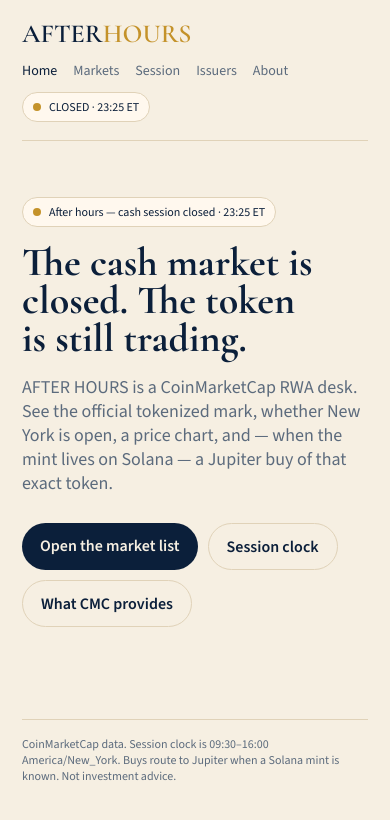
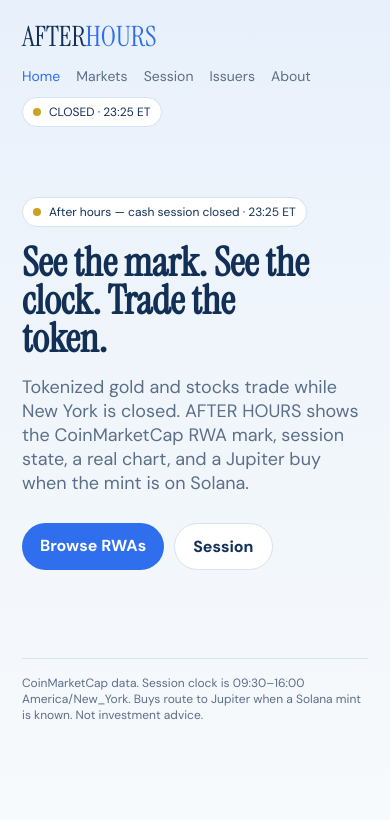
Before and after one commit to Benito3262/afterhours, a React (Vite) app: page / in a window 390 px wide. Shown: the top 820 px of the page. Built offline with nearby package versions, Linux system fonts and the light colour scheme.

Commit message:
Blue desk charts intervals jupiter

```diff
--- a/src/index.css
+++ b/src/index.css
@@ -1,75 +1,51 @@
-@import url("https://fonts.googleapis.com/css2?family=Cormorant+Garamond:wght@600;700&family=Source+Sans+3:wght@400;600&display=swap");
+@import url("https://fonts.googleapis.com/css2?family=DM+Sans:wght@400;600;700&family=Instrument+Serif:ital@0;1&display=swap");
 :root {
-  --cream: #f6efe2;
-  --paper: #fff8ee;
-  --navy: #0b1f3a;
-  --navy2: #16345c;
-  --gold: #c4922a;
-  --gold2: #e3b34a;
-  --line: #e0d2b8;
-  --muted: #5c6b7d;
+  --bg: #eef4fb;
+  --paper: #ffffff;
+  --navy: #123056;
+  --blue: #2f6fed;
+  --blue2: #1d4ed8;
+  --gold: #c9a227;
+  --line: #d5e2f2;
+  --muted: #5b6f88;
 }
 * { box-sizing: border-box; }
 html, body, #root { margin: 0; min-height: 100%; }
-body {
-  font-family: "Source Sans 3", sans-serif;
-  background: var(--cream);
-  color: var(--navy);
-}
+body { font-family: "DM Sans", sans-serif; background: linear-gradient(180deg, #e8f0fb 0%, var(--bg) 30%, #f7fafc 100%); color: var(--navy); }
 a { color: inherit; }
 .shell { max-width: 1100px; margin: 0 auto; padding: 0 22px 80px; }
-header.nav {
-  display: flex; align-items: center; justify-content: space-between;
-  gap: 12px; padding: 18px 0; border-bottom: 1px solid var(--line);
-  flex-wrap: wrap;
-}
-.brand { font-family: "Cormorant Garamond", serif; font-size: 26px; text-decoration: none; }
-.brand span { color: var(--gold); }
+header.nav { display: flex; align-items: center; justify-content: space-between; gap: 12px; padding: 18px 0; flex-wrap: wrap; }
+.brand { font-family: "Instrument Serif", serif; font-size: 28px; text-decoration: none; }
+.brand span { color: var(--blue); }
 .links { display: flex; gap: 16px; flex-wrap: wrap; font-size: 14px; }
 .links a { text-decoration: none; color: var(--muted); }
-.links a.active, .links a:hover { color: var(--navy); }
-.clock {
-  display: inline-flex; align-items: center; gap: 8px;
-  border: 1px solid var(--line); background: var(--paper);
-  padding: 6px 10px; border-radius: 999px; font-size: 12px;
-}
+.links a.active, .links a:hover { color: var(--blue); }
+.clock { display: inline-flex; align-items: center; gap: 8px; background: var(--paper); border: 1px solid var(--line); padding: 6px 10px; border-radius: 999px; font-size: 12px; }
 .dot { width: 8px; height: 8px; border-radius: 99px; background: var(--gold); }
-.dot.on { background: #1f8a5b; }
-.hero { padding: 56px 0 28px; }
-.hero h1 {
-  font-family: "Cormorant Garamond", serif;
-  font-size: clamp(40px, 7vw, 76px); line-height: 0.95; margin: 0 0 16px; max-width: 16ch;
-}
+.dot.on { background: #14875a; }
+.hero { padding: 52px 0 24px; }
+.hero h1 { font-family: "Instrument Serif", serif; font-size: clamp(40px, 7vw, 72px); line-height: 0.95; margin: 0 0 16px; max-width: 16ch; }
 .hero p { color: var(--muted); font-size: 18px; max-width: 560px; }
 .pills { display: flex; gap: 10px; flex-wrap: wrap; margin-top: 28px; }
-.pill {
-  display: inline-block; text-decoration: none; font-weight: 600;
-  padding: 12px 18px; border-radius: 999px;
-  background: var(--navy); color: var(--cream);
-  transition: transform 0.2s ease, background 0.2s ease;
-}
-.pill:hover { transform: translateY(-3px); background: var(--navy2); }
-.pill.ghost { background: transparent; color: var(--navy); border: 1px solid var(--line); }
+.pill { text-decoration: none; font-weight: 700; padding: 12px 18px; border-radius: 999px; background: var(--blue); color: #fff; }
+.pill.ghost { background: var(--paper); color: var(--navy); border: 1px solid var(--line); }
 .grid { display: grid; grid-template-columns: repeat(auto-fill, minmax(230px, 1fr)); gap: 14px; }
-.card {
-  background: var(--paper); border: 1px solid var(--line); border-radius: 18px;
-  padding: 16px; text-decoration: none; display: block;
-  transition: transform 0.2s ease, box-shadow 0.2s ease;
-}
-.card:hover { transform: translateY(-5px); box-shadow: 0 12px 30px rgba(11,31,58,0.08); }
-.card h3 { margin: 0 0 6px; font-family: "Cormorant Garamond", serif; font-size: 22px; }
+.card { background: var(--paper); border: 1px solid var(--line); border-radius: 18px; padding: 16px; text-decoration: none; display: block; }
+.card:hover { box-shadow: 0 10px 28px rgba(18,48,86,0.08); }
+.card h3 { margin: 0 0 6px; font-family: "Instrument Serif", serif; font-size: 22px; }
 .card p { margin: 0; color: var(--muted); font-size: 13px; }
-.page h1 { font-family: "Cormorant Garamond", serif; }
+.page h1 { font-family: "Instrument Serif", serif; }
 .muted { color: var(--muted); }
-.chart-box { height: 300px; background: var(--paper); border: 1px solid var(--line); border-radius: 18px; padding: 12px; }
+.chart-box { height: 340px; background: var(--paper); border: 1px solid var(--line); border-radius: 18px; padding: 12px 8px 8px; }
+.tabs { display: flex; gap: 8px; margin: 12px 0; }
+.tabs button { border: 1px solid var(--line); background: var(--paper); color: var(--navy); border-radius: 999px; padding: 6px 12px; cursor: pointer; }
+.tabs button.on { background: var(--blue); color: #fff; border-color: var(--blue); }
 .kv { display: grid; grid-template-columns: 1fr 1fr; gap: 12px; margin: 18px 0; }
 .kv div { background: var(--paper); border: 1px solid var(--line); border-radius: 14px; padding: 14px; }
 .kv dt { color: var(--muted); font-size: 11px; letter-spacing: 0.08em; text-transform: uppercase; }
-.kv dd { margin: 6px 0 0; font-size: 24px; font-family: "Cormorant Garamond", serif; }
-.buy {
-  display: inline-block; margin: 16px 16px 16px 0; padding: 12px 18px; border-radius: 999px;
-  background: var(--gold); color: #2a1c00; font-weight: 700; text-decoration: none;
-}
+.kv dd { margin: 6px 0 0; font-size: 24px; font-family: "Instrument Serif", serif; }
+.buy { display: inline-block; margin: 12px 10px 16px 0; padding: 12px 18px; border-radius: 999px; background: var(--blue); color: #fff; font-weight: 700; text-decoration: none; }
+.jup { width: 100%; min-height: 360px; border: 1px solid var(--line); border-radius: 16px; margin: 8px 0 20px; }
 .warn { color: #8a5a12; }
 footer { margin-top: 64px; padding-top: 16px; border-top: 1px solid var(--line); color: var(--muted); font-size: 12px; }
 @media (max-width: 640px) { .kv { grid-template-columns: 1fr; } }
--- a/src/pages/Asset.jsx
+++ b/src/pages/Asset.jsx
@@ -1,20 +1,26 @@
 import { useEffect, useState } from "react";
 import { useParams } from "react-router-dom";
-import { Line, LineChart, ResponsiveContainer, Tooltip, XAxis, YAxis } from "recharts";
+import { CartesianGrid, Line, LineChart, ResponsiveContainer, Tooltip, XAxis, YAxis } from "recharts";
 import { histQuotes, ohlcv, rwaQuote } from "../lib/cmc";
 import { jupBuy, mintFor } from "../lib/mints";
 import { mark, pickAsset, tokenCmcId } from "../lib/parse";
 import { sessionStatus } from "../lib/session";
 
-function seriesFromOhlcv(j, cid) {
+function packOhlcv(j, cid) {
   const raw = j.data;
   const q = raw?.quotes || raw?.[cid]?.quotes || [];
-  return q.map((c) => ({ t: String(c.time_close || c.time_open || "").slice(0, 10), c: c.quote?.USD?.close })).filter((p) => p.c);
+  return q.map((c) => ({
+    t: String(c.time_close || c.time_open || "").slice(5, 16).replace("T", " "),
+    c: c.quote?.USD?.close,
+  })).filter((p) => p.c);
 }
-function seriesFromHist(j, cid) {
+function packHist(j, cid) {
   const raw = j.data;
   const q = raw?.quotes || raw?.[cid]?.quotes || [];
-  return q.map((c) => ({ t: String(c.timestamp || "").slice(0, 10), c: c.quote?.USD?.price })).filter((p) => p.c);
+  return q.map((c) => ({
+    t: String(c.timestamp || "").slice(5, 16).replace("T", " "),
+    c: c.quote?.USD?.price,
+  })).filter((p) => p.c);
 }
 
 export default function Asset() {
@@ -22,6 +28,7 @@
   const s = sessionStatus();
   const [asset, setAsset] = useState(null);
   const [chart, setChart] = useState([]);
+  const [range, setRange] = useState("7D");
   const [err, setErr] = useState("");
 
   useEffect(() => {
@@ -31,18 +38,17 @@
   useEffect(() => {
     const cid = tokenCmcId(asset || {});
     if (!cid) return;
-    ohlcv(cid, 30)
-      .then((j) => {
-        const s1 = seriesFromOhlcv(j, cid);
-        if (s1.length) { setChart(s1); return; }
-        throw new Error("empty ohlcv");
-      })
-      .catch(() =>
-        histQuotes(cid, 30)
-          .then((j) => setChart(seriesFromHist(j, cid)))
-          .catch(() => {}),
-      );
-  }, [asset]);
+    const hourly = range === "24H";
+    const count = range === "24H" ? 24 : range === "7D" ? 7 : 30;
+    const load = hourly
+      ? ohlcv(cid, 24).then((j) => packOhlcv(j, cid))
+      : ohlcv(cid, count).then((j) => {
+          const s1 = packOhlcv(j, cid);
+          if (s1.length) return s1;
+          throw new Error("empty");
+        }).catch(() => histQuotes(cid, count).then((j) => packHist(j, cid)));
+    load.then(setChart).catch(() => setChart([]));
+  }, [asset, range]);
 
   const px = mark(asset || {});
   const tokens = asset?.tokens || [];
@@ -58,27 +64,39 @@
         <div><dt>US cash session</dt><dd>{s.open ? "Open" : "Closed"}</dd></div>
       </dl>
       {tokens.length > 0 && (
-        <p className="muted">On-chain tokens: {tokens.map((t) => `${t.symbol} $${Number(t.price || 0).toFixed(2)}`).join(" · ")}</p>
+        <p className="muted">Tokens: {tokens.map((t) => `${t.symbol} $${Number(t.price || 0).toFixed(2)}`).join(" · ")}</p>
       )}
-      {buy ? (
-        <a className="buy" href={jupBuy(buy.mint)} target="_blank" rel="noreferrer">Buy {buy.symbol} on Jupiter</a>
-      ) : (
-        <p className="muted">CMC does not execute trades. No Solana mint is mapped for this name yet, so there is no on-site swap.</p>
-      )}
+      <div className="tabs">
+        {["24H", "7D", "30D"].map((r) => (
+          <button key={r} className={range === r ? "on" : ""} onClick={() => setRange(r)}>{r}</button>
+        ))}
+      </div>
       <div className="chart-box">
         {chart.length ? (
           <ResponsiveContainer width="100%" height="100%">
-            <LineChart data={chart}>
-              <XAxis dataKey="t" hide />
-              <YAxis domain={["auto", "auto"]} hide />
-              <Tooltip />
-              <Line type="monotone" dataKey="c" stroke="#c4922a" dot={false} />
+            <LineChart data={chart} margin={{ top: 8, right: 12, left: 8, bottom: 8 }}>
+              <CartesianGrid stroke="#d5e2f2" strokeDasharray="3 3" />
+              <XAxis dataKey="t" tick={{ fontSize: 11 }} minTickGap={24} />
+              <YAxis domain={["auto", "auto"]} tick={{ fontSize: 11 }} width={64} tickFormatter={(v) => `$${Number(v).toFixed(0)}`} />
+              <Tooltip formatter={(v) => [`$${Number(v).toFixed(2)}`, "Price"]} />
+              <Line type="monotone" dataKey="c" stroke="#2f6fed" strokeWidth={2} dot={false} />
             </LineChart>
           </ResponsiveContainer>
         ) : (
-          <p className="muted">Waiting on CMC history for the linked token id.</p>
+          <p className="muted">No history for this range yet.</p>
         )}
       </div>
+      {buy ? (
+        <>
+          <a className="buy" href={jupBuy(buy.mint)} target="_blank" rel="noreferrer">Buy {buy.symbol} on Jupiter</a>
+          <iframe className="jup" title="jupiter" src={`https://jup.ag/swap/USDC-${buy.symbol}`} />
+        </>
+      ) : (
+        <p className="muted">
+          Trade is on-site only when the asset has a Solana mint we mapped (AAPLx, NVDAx, TSLAx, SPCXx).
+          Gold tokens like PAXG live on other chains — use the venue for that token.
+        </p>
+      )}
     </section>
   );
 }
--- a/src/pages/Home.jsx
+++ b/src/pages/Home.jsx
@@ -1,6 +1,5 @@
 import { Link } from "react-router-dom";
 import { sessionStatus } from "../lib/session";
-
 export default function Home() {
   const s = sessionStatus();
   return (
@@ -9,16 +8,15 @@
         <i className={`dot ${s.open ? "on" : ""}`} />
         {s.label} · {s.clock}
       </div>
-      <h1>The cash market is closed. The token is still trading.</h1>
+      <h1>See the mark. See the clock. Trade the token.</h1>
       <p>
-        AFTER HOURS is a CoinMarketCap RWA desk. See the official tokenized mark,
-        whether New York is open, a price chart, and — when the mint lives on
-        Solana — a Jupiter buy of that exact token.
+        Tokenized gold and stocks trade while New York is closed. AFTER HOURS
+        shows the CoinMarketCap RWA mark, session state, a real chart, and a
+        Jupiter buy when the mint is on Solana.
       </p>
       <div className="pills">
-        <Link className="pill" to="/markets">Open the market list</Link>
-        <Link className="pill ghost" to="/clock">Session clock</Link>
-        <Link className="pill ghost" to="/about">What CMC provides</Link>
+        <Link className="pill" to="/markets">Browse RWAs</Link>
+        <Link className="pill ghost" to="/clock">Session</Link>
       </div>
     </section>
   );
```
